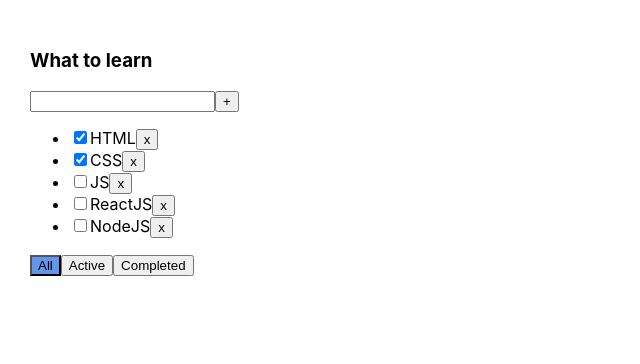
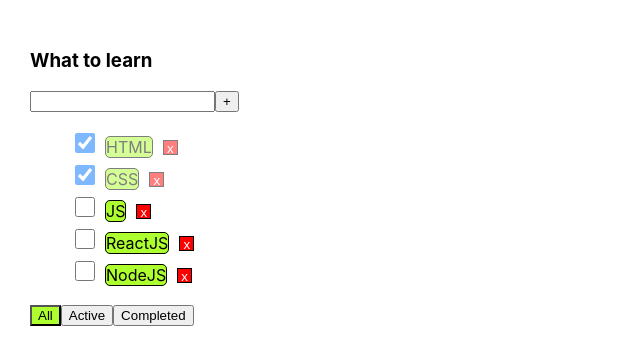
Before and after one commit to mitrich83/Todolist, a React (Create React App) app: page / in a window 1280 px wide. Shown: the top 364 px of the page, without its empty margins (0-640 px from the left). Built offline with nearby package versions, Linux system fonts and the light colour scheme.

Commit message:
4 lesson

```diff
--- a/src/App.css
+++ b/src/App.css
@@ -8,7 +8,7 @@
 }
 
 .active-filter {
-  background-color: cornflowerblue;
+  background-color: greenyellow;
 }
 
 .error {
@@ -19,3 +19,57 @@
 .error-text {
   color: red;
 }
+
+.is-done {
+  opacity: 0.5;
+}
+
+
+.container {
+
+}
+
+.button-delete {
+  background-color: red;
+  border: 1px solid black;
+  color: white;
+  text-align: center;
+  width: 15px;
+  height: 15px;
+padding:inherit ;
+  margin: 5px;
+  grid-area: d;
+}
+
+.title {
+  background-color: greenyellow;
+  border: 1px solid black;
+  border-radius: 5px;
+  color: black;
+  margin: 5px;
+  padding:inherit ;
+
+}
+
+ul {
+  list-style-type: none;
+
+}
+
+/*.container input {
+  position: absolute;
+  opacity: 0;
+  cursor: pointer;
+  height: 0;
+  width: 0;
+}*/
+.checkmark {
+  position: inherit;
+
+  height: 20px;
+  width: 20px;
+  background-color: greenyellow;
+  margin: 5px;
+  color: cyan;
+
+}
--- a/src/Todolist.tsx
+++ b/src/Todolist.tsx
@@ -25,13 +25,15 @@
 
     const taskJSXElements = props.tasks.map(t => {
         return (
-            <li key={t.id}>
-                <input type="checkbox"
-                       checked={t.isDone}
-                       onChange={(e) => props.changeTaskStatus(t.id, e.currentTarget.checked)}
+            <li key={t.id} className={t.isDone ? 'is-done' : ''}>
+                <input
+                    className={'checkmark'}
+                    type="checkbox"
+                    checked={t.isDone}
+                    onChange={(e) => props.changeTaskStatus(t.id, e.currentTarget.checked)}
                 />
-                <span>{t.title}</span>
-                <button onClick={() => props.removeTask(t.id)}>x</button>
+                <span className={'title'}>{t.title}</span>
+                <button onClick={() => props.removeTask(t.id)} className={'button-delete'}>x</button>
             </li>
         )
     })
@@ -39,7 +41,7 @@
         const trimmedTitle = title.trim()
         if (trimmedTitle) {
             props.addTask(trimmedTitle)
-        } else  {
+        } else {
             setError(true)
         }
         setTitle('')
@@ -61,14 +63,18 @@
     }
 
     const onNewKeyPressHandler = (e: KeyboardEvent<HTMLInputElement>) => {
+        if(title.trim() === '') {
+            return setError(true)
+        }
         if (e.key === 'Enter') {
-            props.addTask(title)
+            props.addTask(title.trim())
             setTitle('')
         }
+        setError(false)
     }
 
     const errorMessage = error
-    ? <div className={'error-text'}>Title is required</div>
+        ? <div className={'error-text'}>Title is required</div>
         : null
 
     return <div>
```
